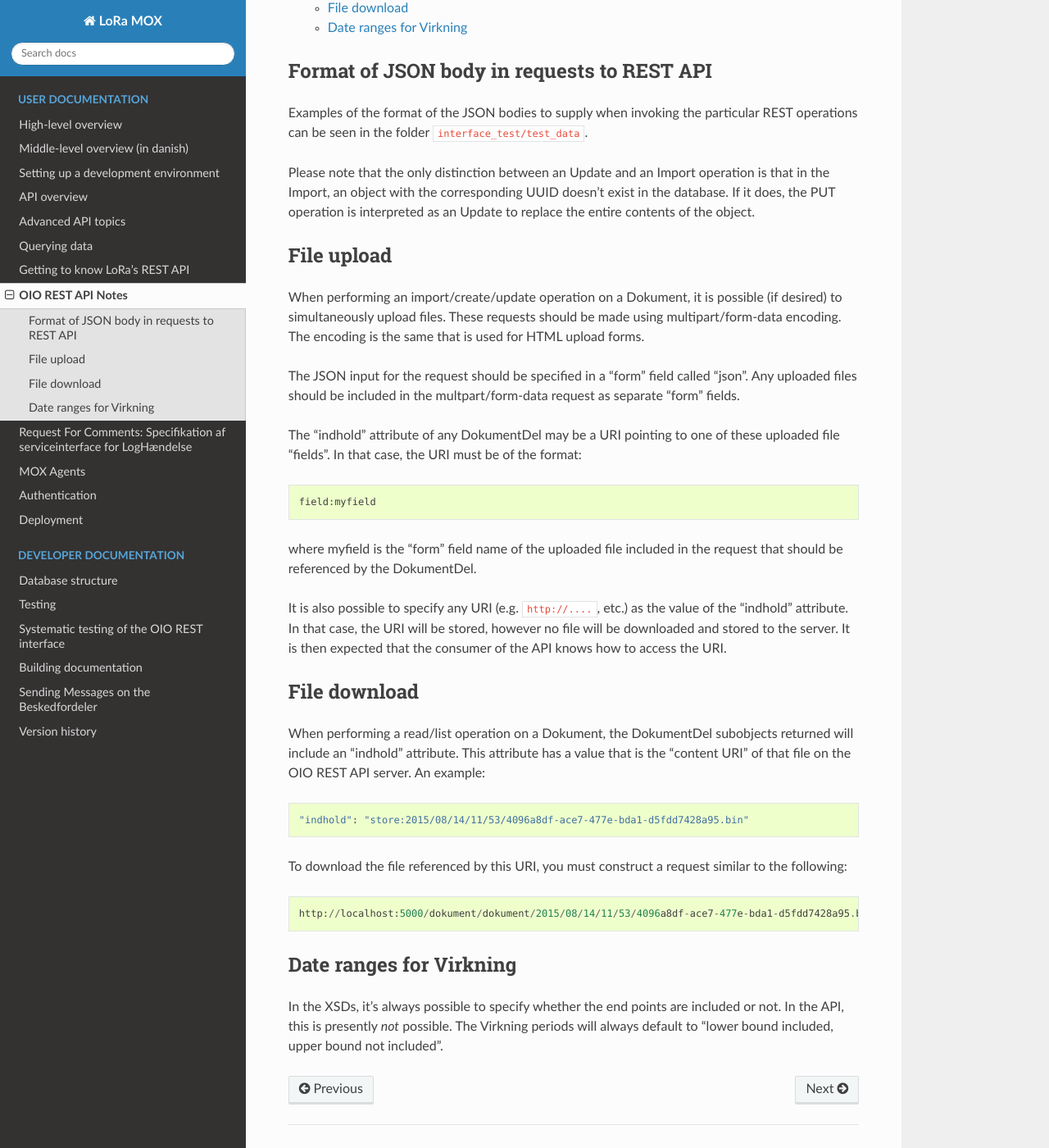
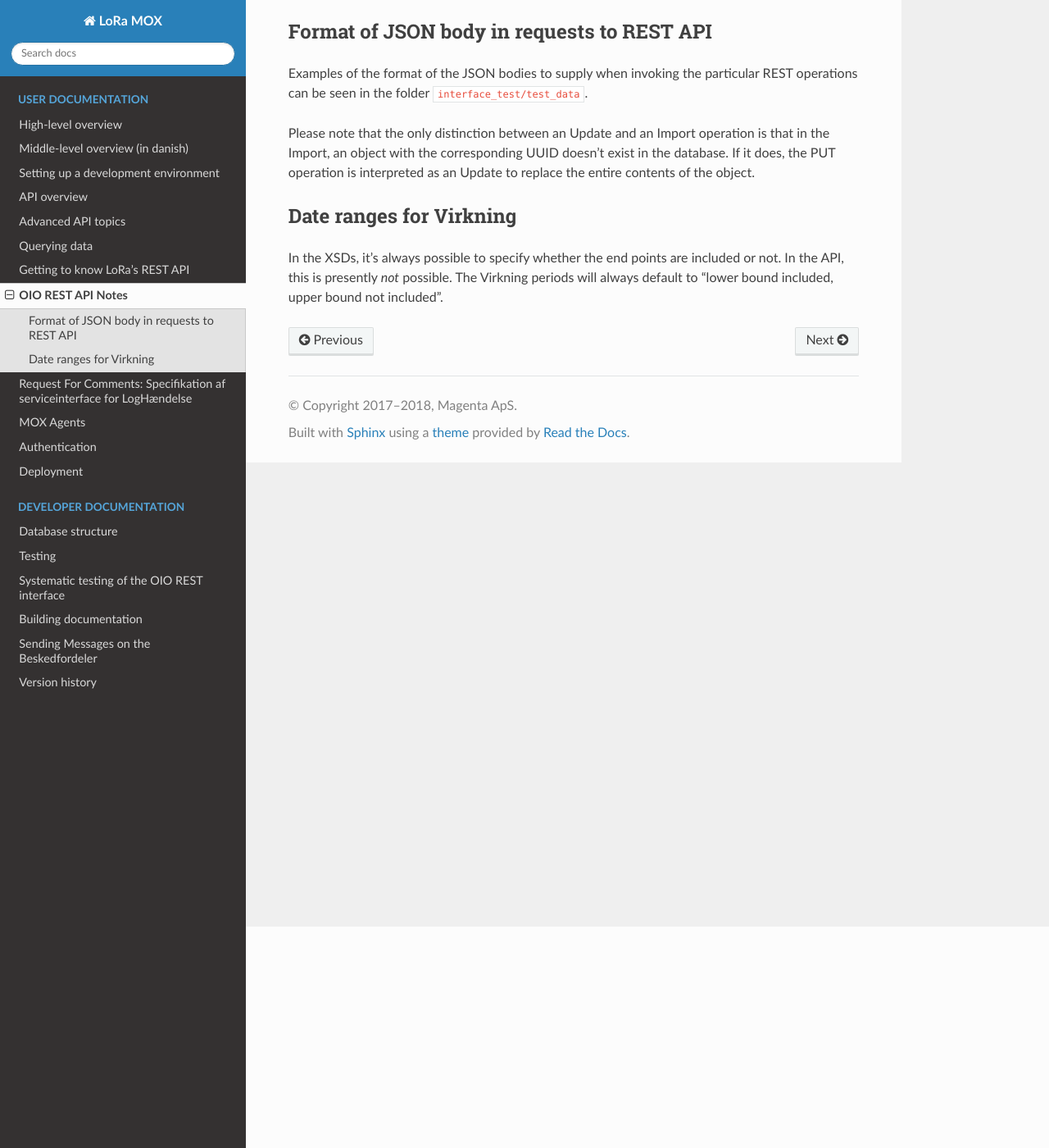
Before and after one commit to magenta-aps/mox, a Sphinx documentation site: the page built from doc/user/api-notes.rst, in a window 1280 px wide and 1400 px high, scrolled down 270 px. Shown: the whole window at 82% size. Built offline with Sphinx 7.4.7 and the Read the Docs theme 2.0.0, drawn with Linux system fonts in a browser that asks for light colours.

Commit message:
Add File operations

```diff
--- a/doc/user/api-notes.rst
+++ b/doc/user/api-notes.rst
@@ -19,46 +19,6 @@
 interpreted as an Update to replace the entire contents of the object.
 
 
-File upload
------------
-
-When performing an import/create/update operation on a Dokument, it is
-possible (if desired) to simultaneously upload files.
-These requests should be made using multipart/form-data encoding.
-The encoding is the same that is used for HTML upload forms.
-
-The JSON input for the request should be specified in a "form" field called
-"json". Any uploaded files should be included in the multpart/form-data
-request as separate "form" fields.
-
-The "indhold" attribute of any DokumentDel may be a URI pointing to
-one of these uploaded file "fields". In that case, the URI must be of the
-format::
-
-    field:myfield
-
-where myfield is the "form" field name of the uploaded file included in
-the request that should be referenced by the DokumentDel.
-
-It is also possible to specify any URI (e.g. ``http://....``, etc.) as the value
-of the "indhold" attribute. In that case, the URI will be stored, however no
-file will be downloaded and stored to the server. It is then expected that the
-consumer of the API knows how to access the URI.
-
-File download
--------------
-
-When performing a read/list operation on a Dokument, the DokumentDel
-subobjects returned will include an "indhold" attribute. This attribute has
-a value that is the "content URI" of that file on the OIO REST API server.
-An example::
-
-    "indhold": "store:2015/08/14/11/53/4096a8df-ace7-477e-bda1-d5fdd7428a95.bin"
-
-To download the file referenced by this URI, you must construct a request
-similar to the following::
-
-  http://localhost:5000/dokument/dokument/2015/08/14/11/53/4096a8df-ace7-477e-bda1-d5fdd7428a95.bin
 
 Date ranges for Virkning
 ------------------------
```
Also changed, not shown: doc/user/api/file-operations.rst (added, +52 -0 lines).
